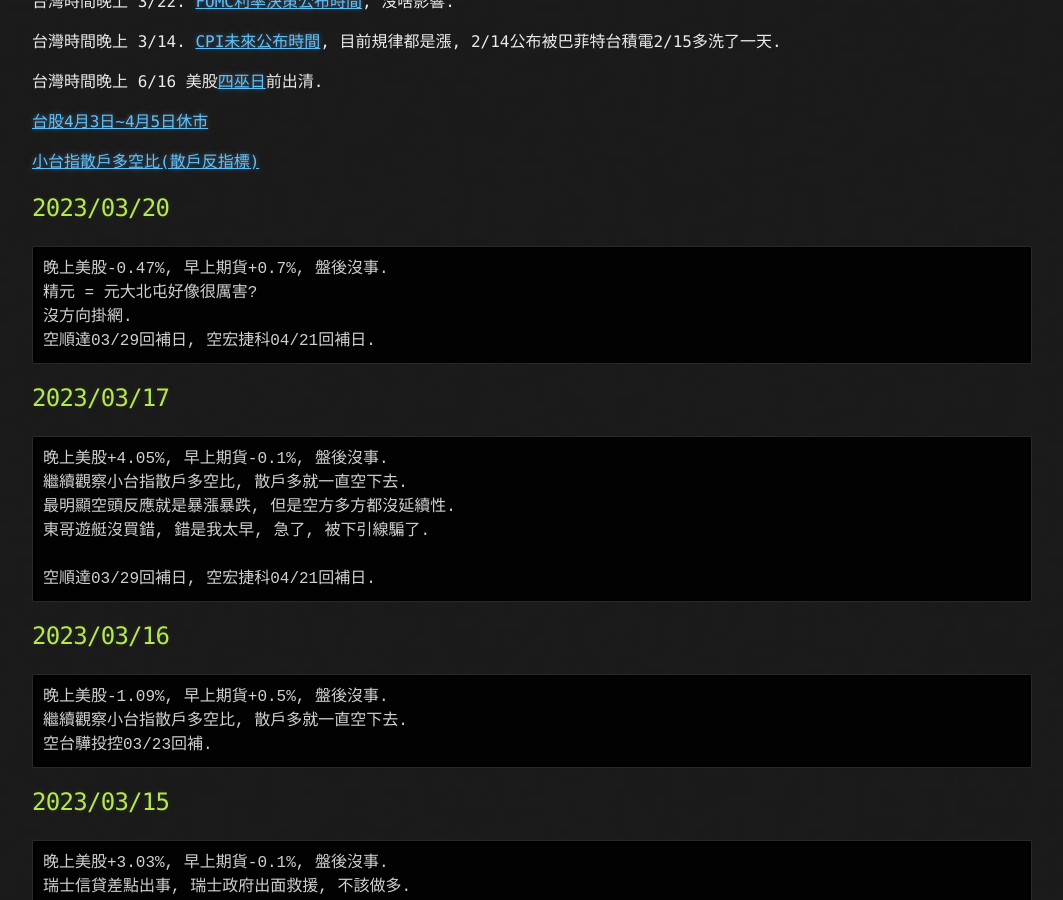
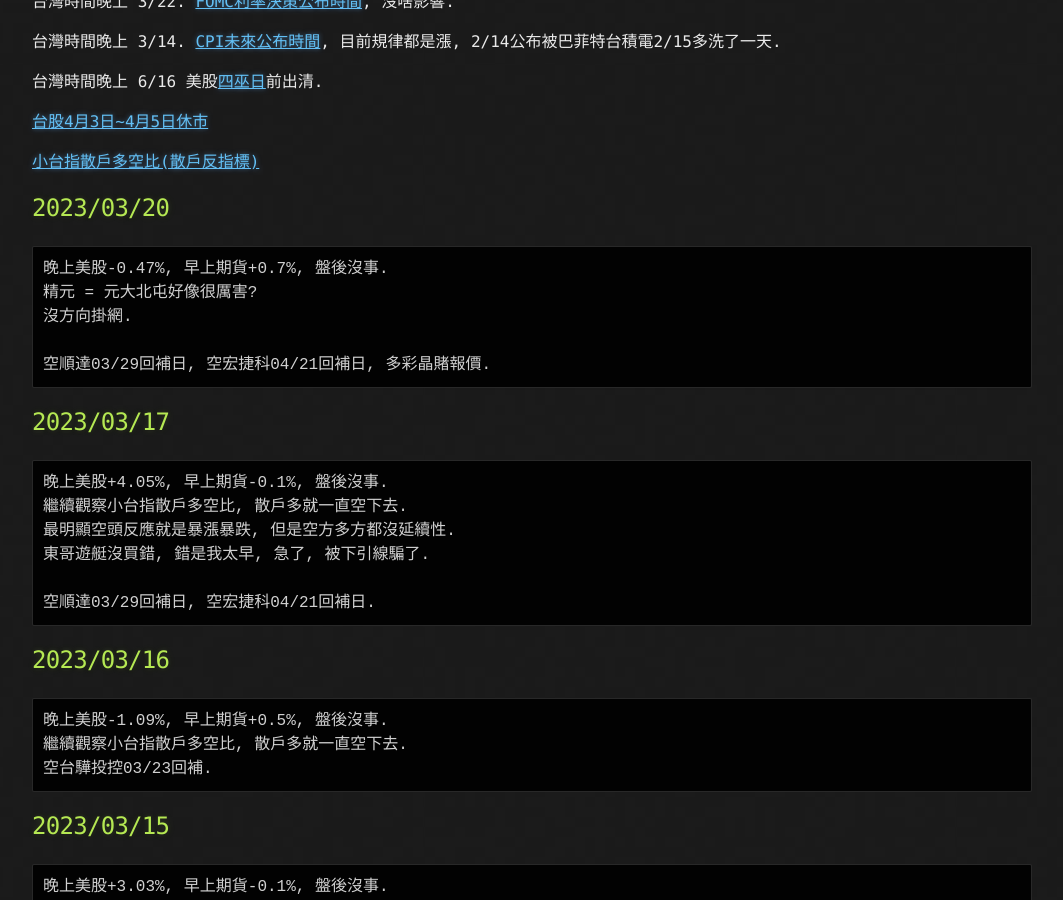
Before and after one commit to lepg5487/Stock_God, a Jekyll site: the page built from index.md, in a window 1280 px wide and 900 px high, scrolled down 468 px. Shown: the whole window, without its empty margins (108-1171 px from the left). Built offline with Jekyll 4.4.1, drawn with Linux system fonts in a browser that asks for light colours; our own code applies the rules of GitHub Pages for plain Markdown files.

Commit message:
Update index.md

````diff
--- a/index.md
+++ b/index.md
@@ -27,7 +27,8 @@ layout: testlayouts
 晚上美股-0.47%, 早上期貨+0.7%, 盤後沒事.
 精元 = 元大北屯好像很厲害?
 沒方向掛網.
-空順達03/29回補日, 空宏捷科04/21回補日.
+
+空順達03/29回補日, 空宏捷科04/21回補日, 多彩晶賭報價.
 ```
 
 ## 2023/03/17
````
